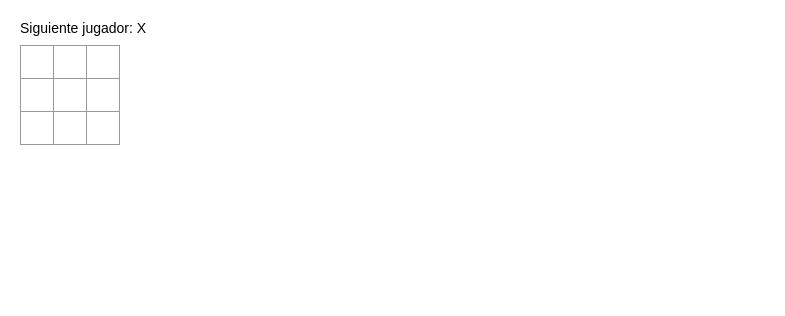
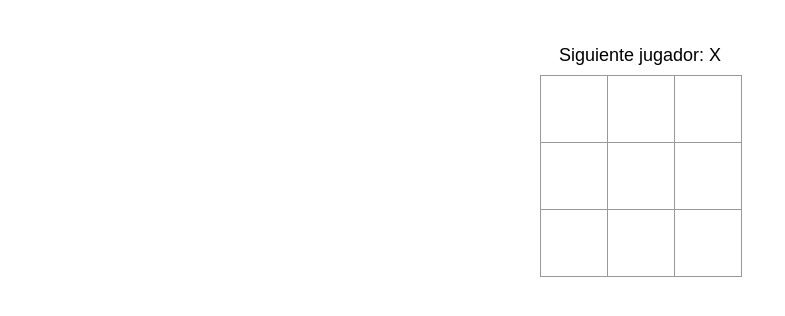
Before and after one commit to ferudinato/Tic-Tac-Toe, a React app: page / in a window 1280 px wide. Shown: the top 316 px of the page, without its empty margins (0-785 px from the left). Built offline with nearby package versions, Linux system fonts and the light colour scheme.

Commit message:
ajustados estilos css

```diff
--- a/src/app.html
+++ b/src/app.html
@@ -7,7 +7,7 @@
     <meta http-equiv="X-UA-Compatible" content="ie=edge">
 </head>
 <body>
-    <div id="container-app"></div>
+    <div id="container-app" class="container"></div>
 
 </body>
 </html>
--- a/src/components/App.jsx
+++ b/src/components/App.jsx
@@ -10,13 +10,7 @@ export default class App extends React.Component {
     render() {
         return (
             <div className='game'>
-                <div className='game-board'>
-                    <Board />
-                </div>
-                <div className='game-info'>
-                    <div>{/* status */}</div>
-                    <div>{/* TODO */}</div>
-                </div>
+                <Board />
             </div>
         )
     }
--- a/src/components/Board.jsx
+++ b/src/components/Board.jsx
@@ -8,6 +8,7 @@ function Square(props) {
         </button>
     )
 }
+
 
 function calcWinner(squares) {
     const lines = [
@@ -67,11 +68,11 @@ export default class Board extends React.Component {
         if (winner) {
             status = 'El Ganador es: ' + winner
         } else {
-            status = 'Siguiente jugador: ' + (this.state.playerTurn == 1 ? 'X' : 'O');
+            status = "Siguiente jugador: " + (this.state.playerTurn == 1 ? "X" : "O");
         }
 
         return (
-            <div>
+            <div className='game-board'>
                 <div className='status'>{status}</div>
                 <div className="board-row">
                     {this.renderSquare(0)}
--- a/src/styles/app.css
+++ b/src/styles/app.css
@@ -15,21 +15,23 @@ ol, ul {
 
 .status {
   margin-bottom: 10px;
+  text-align: center;
+  font-size: 18px;
 }
 
 .square {
   background: #fff;
   border: 1px solid #999;
   float: left;
-  font-size: 24px;
+  font-size: 48px;
   font-weight: bold;
   line-height: 34px;
-  height: 34px;
+  height: 68px;
   margin-right: -1px;
   margin-top: -1px;
   padding: 0;
   text-align: center;
-  width: 34px;
+  width: 68px;
 }
 
 .square:focus {
@@ -43,8 +45,14 @@ ol, ul {
 .game {
   display: flex;
   flex-direction: row;
+  margin-top: 45px;
 }
 
-.game-info {
-  margin-left: 20px;
+.game-board {
+  margin: 0 auto;
 }
+
+.container {
+  margin: 0 auto;
+  width: 100%;
+}
```
